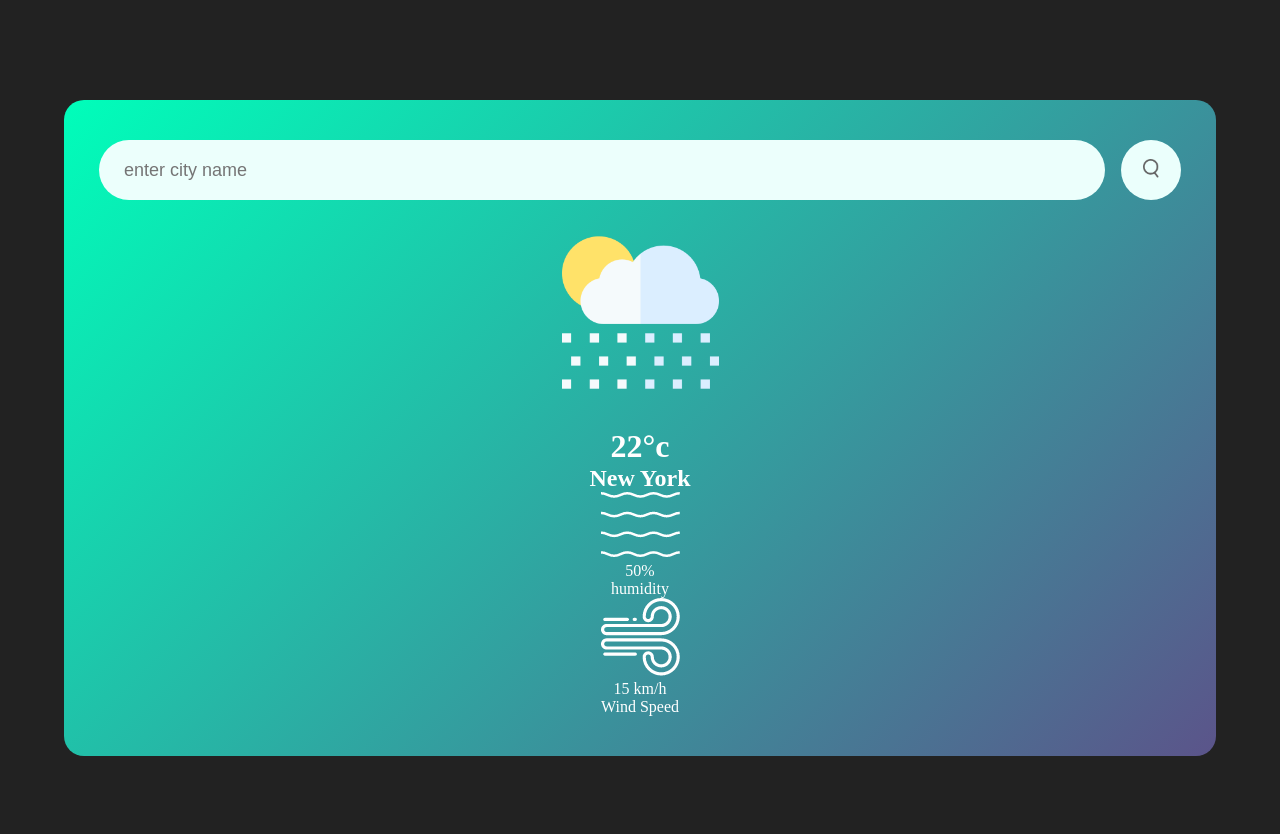
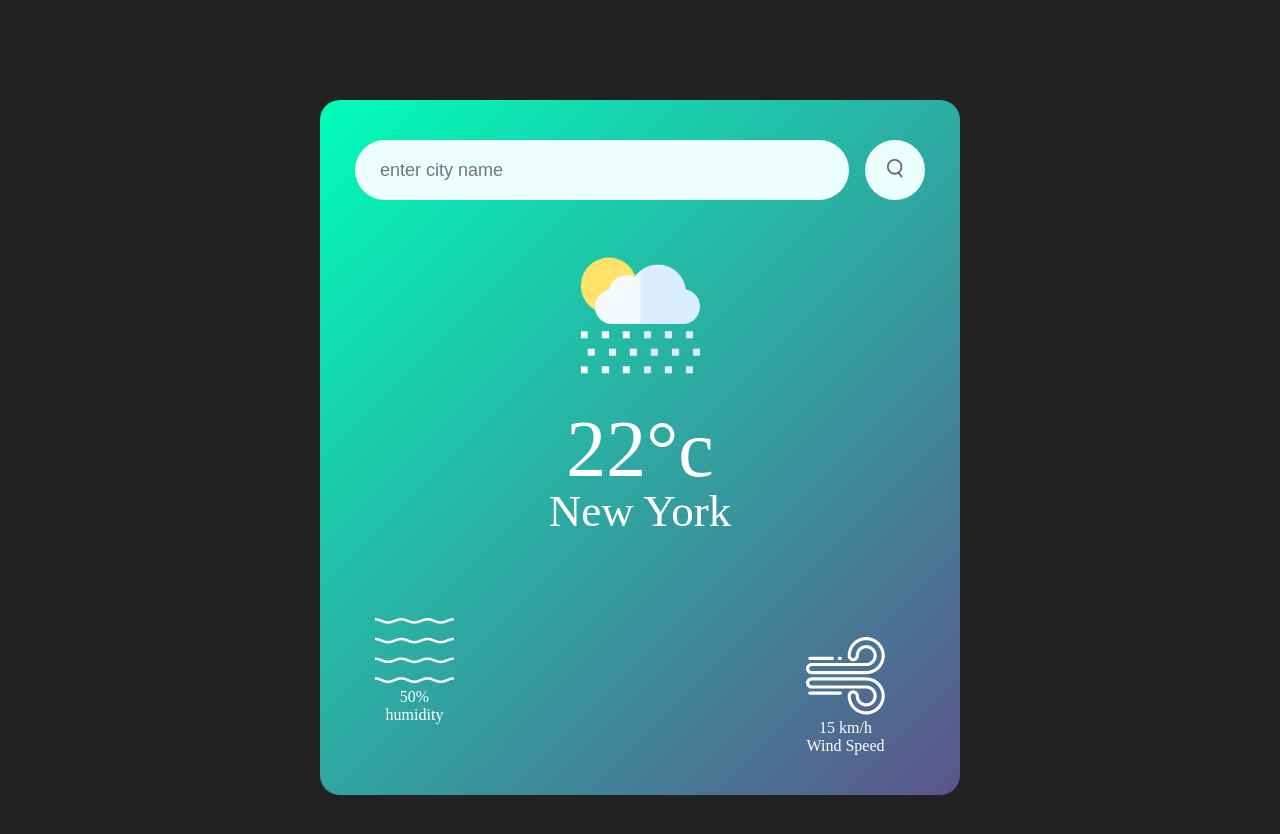
Before and after one commit to abubakar83/weather_app, a plain HTML site: page index.html in a window 1280 px wide. Drawn offline with Linux system fonts and the light colour scheme.

Commit message:
add some data in css file

```diff
--- a/style.css
+++ b/style.css
@@ -9,7 +9,7 @@ body {
   background: #222;
 }
 .card {
-  width: 90%;
+  width: 50%;
   max-width: 470;
   background: linear-gradient(135deg, #00feba, #5b548a);
   color: #fff;
@@ -48,3 +48,23 @@ body {
 .search button img {
   width: 16px;
 }
+.weather-icon {
+  width: 170px;
+  margin-top: 30px;
+}
+.weather h1 {
+  font-size: 80px;
+  font-weight: 500;
+}
+.weather h2 {
+  font-size: 45px;
+  font-weight: 400;
+  margin-top: -10px;
+}
+.details {
+  display: flex;
+  align-items: center;
+  justify-content: space-between;
+  padding: 0 20px;
+  margin-top: 50px;
+}
```
